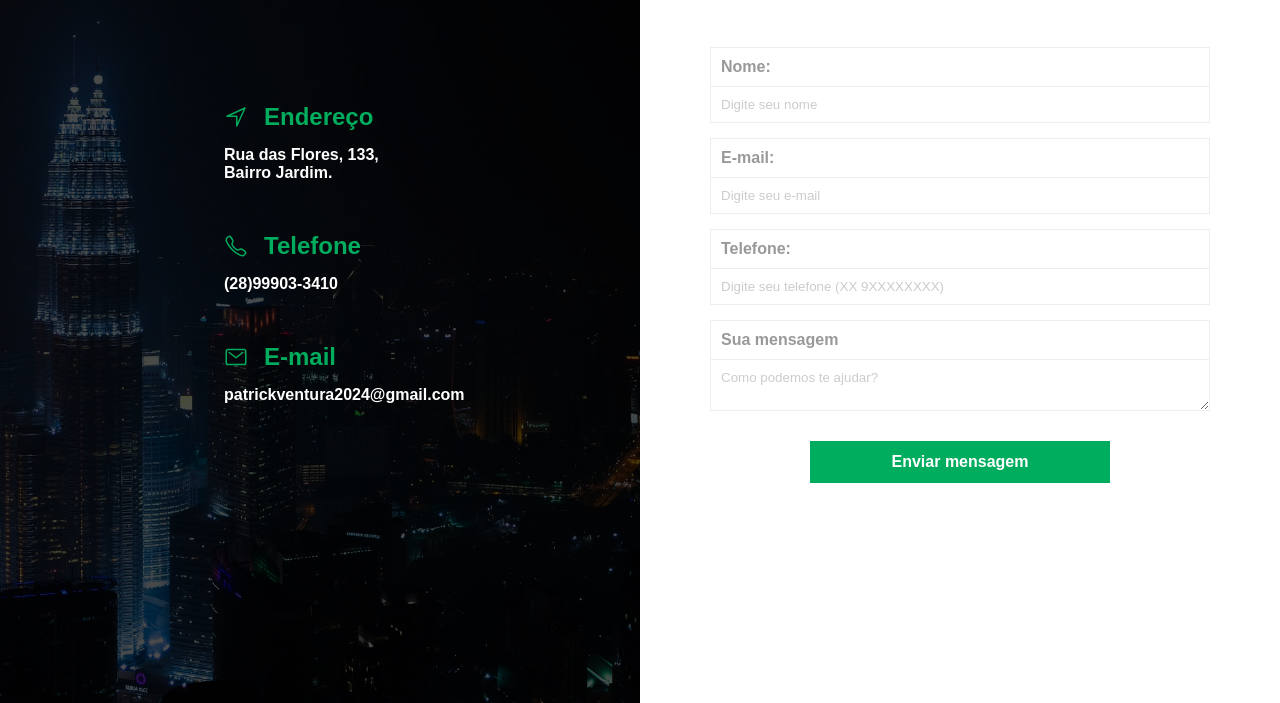
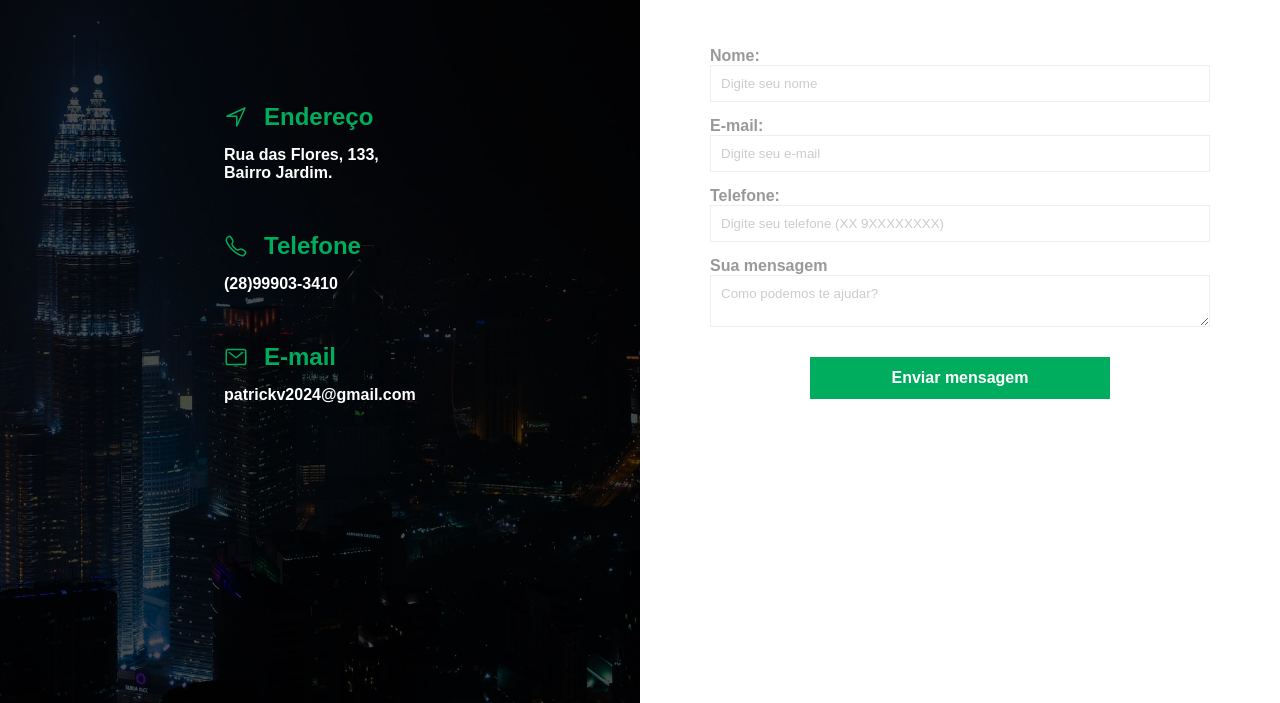
Before and after one commit to patrick2026/contact-page, a plain HTML site: page index.html in a window 1280 px wide. Shown: the part 97-800 px from the top of the page. Drawn offline with nearby package versions, Linux system fonts and the light colour scheme.

Commit message:
Finalizando o projeto

```diff
--- a/index.html
+++ b/index.html
@@ -20,7 +20,7 @@
           <h2><ion-icon name="call-outline"></ion-icon> Telefone</h2>
           <p>(28)99903-3410</p>
           <h2><ion-icon name="mail-outline"></ion-icon> E-mail</h2>
-          <p>patrickventura2024@gmail.com</p>
+          <p>patrickv2024@gmail.com</p>
         </div>
       </div>
       <div id="form-container">
@@ -48,7 +48,7 @@
             name="phone"
             placeholder="Digite seu telefone (XX 9XXXXXXXX)"
             pattern="\d{2}\s9\d{8}"
-            title="Digite no formato: XX 9XXXXXXXX"
+            title="Digite no formato: XX XXXXXXXXX"
             required
           />
           <label for="msg">Sua mensagem</label>
--- a/styles.css
+++ b/styles.css
@@ -80,7 +80,6 @@
   margin-right: auto;
 }
 
-#contact-form label,
 #contact-form input,
 #contact-form textarea {
   display: block;
```
